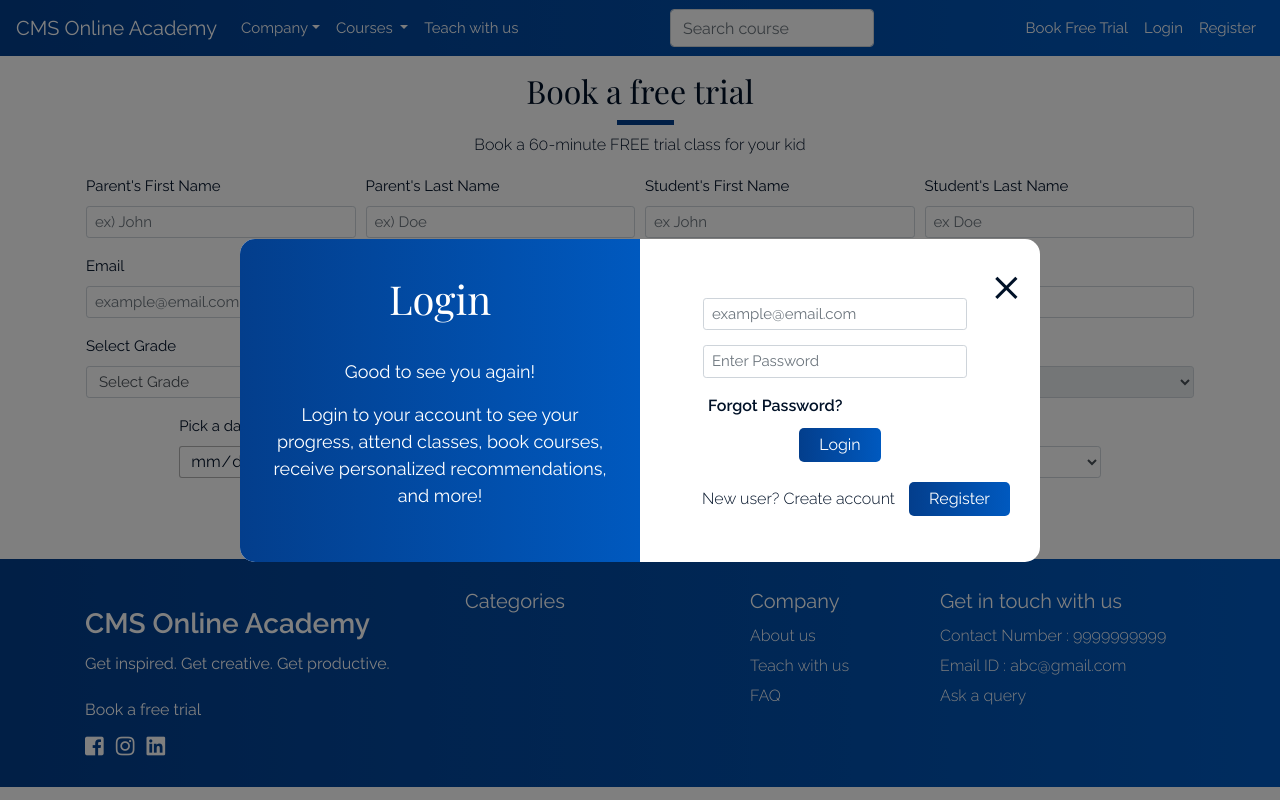
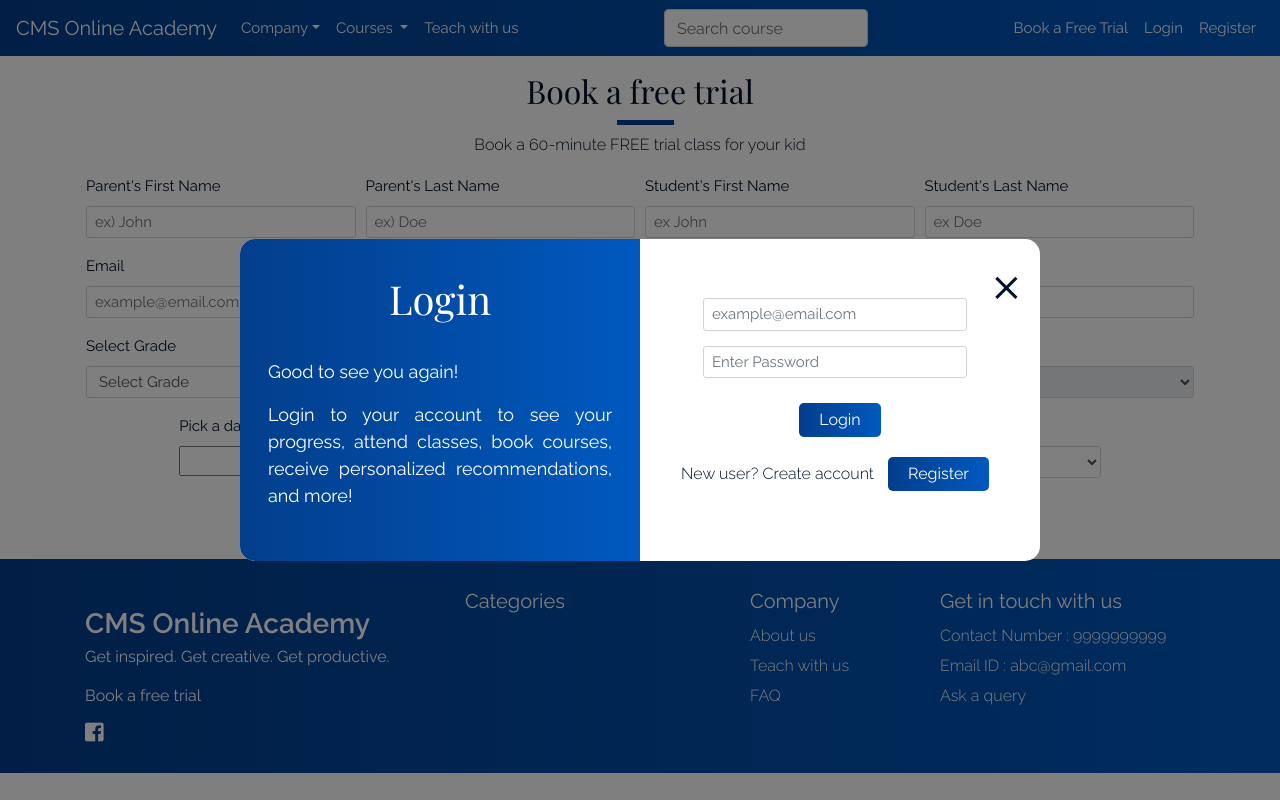
Before and after one commit to rsreevishal/Shop3DPrints, a Django app: page /book-trial in a window 1280 px wide, after a click on "Login". Run offline with Django 3.2, Linux system fonts and the light colour scheme; data that the repository does not hold is empty; some libraries are stand-ins or nearby versions.

Commit message:
Fixing Defects

```diff
--- a/api/static/styles/index.css
+++ b/api/static/styles/index.css
@@ -478,6 +478,11 @@ font-family: 'Raleway', sans-serif;
   font-size: 16px;
   color:#001127;
 }
+.img_ran1{
+  object-fit: cover;
+  width: auto;
+  height: 280px;
+}
 .img_ran{
   object-fit: cover;
   width: 100%;
--- a/templates/footer.html
+++ b/templates/footer.html
@@ -3,7 +3,7 @@
         <div class="row justify-content-between">
             <div class=" col-lg-4 col-md-3 col-sm-7 my-auto pt-5">
                 <h3><a href="{% url 'index' %}" class="h3">CMS Online Academy</a></h3>
-                <p>
+                <p style="line-height: 16px;">
                     <span class="sub">Get inspired. </span>
                     <span class="sub">Get creative. </span>
                     <span class="sub">Get productive.</span>
@@ -11,8 +11,8 @@
                 <a class="text-white " href="{% url 'book-trial' %}">Book a free trial</a>
                 <ul class="list-unstyled list-inline py-2">
                     <li class="list-inline-item"><a href="#"><i class="fab fa-facebook-square fa-lg"></i></a></li>
-                    <li class="list-inline-item"><a href="#"><i class="fab fa-instagram fa-lg"></i></a></li>
-                    <li class="list-inline-item"><a href="#"><i class="fab fa-linkedin fa-lg"></i></a></li>
+<!--                     <li class="list-inline-item"><a href="#"><i class="fab fa-instagram fa-lg"></i></a></li>
+                    <li class="list-inline-item"><a href="#"><i class="fab fa-linkedin fa-lg"></i></a></li> -->
                 </ul>
             </div>
             <div class=" col-lg-3 col-md-4  col-sm-5"><br>
--- a/templates/header.html
+++ b/templates/header.html
@@ -1,6 +1,6 @@
 <!-- NAVBAR -->
 <nav class="navbar sticky-top navbar-expand-lg navbar-dark navbar-custom py-2 justify-content-between">
-    <i class="fas fa-search d-sm-none"></i>
+<!--     <i class="fas fa-search d-sm-none"></i> -->
     <a class="navbar-brand" href="{% url 'index' %}">
         CMS Online Academy
     </a>
@@ -48,7 +48,7 @@
 
     <div class="collapse navbar-collapse justify-content-end" id="navbarSupportedContent" style="font-size: 15px;">
         <ul class="nav navbar-nav">
-            <li class="nav-item"><a class="nav-link text-light" href="{% url 'book-trial' %}">Book Free Trial</a></li>
+            <li class="nav-item"><a class="nav-link text-light" href="{% url 'book-trial' %}">Book a Free Trial</a></li>
             {% if me %}
                 <li class="nav-item"><a class="nav-link text-light" href="{% url 'student' %}" role="tab">Dashboard</a>
                 </li>
--- a/templates/landing/book-trial.html
+++ b/templates/landing/book-trial.html
@@ -3,6 +3,17 @@
 
 {% block head %}
     <title>CMS Online Academy | Book a Free Trial</title>
+    <link href="http://code.jquery.com/ui/1.10.4/themes/smoothness/jquery-ui.css" rel="Stylesheet"
+        type="text/css" />
+    <script type="text/javascript" src="http://code.jquery.com/jquery-1.7.2.min.js"></script>
+    <script type="text/javascript" src="http://code.jquery.com/ui/1.10.4/jquery-ui.js"></script>
+    <script language="javascript">
+        $(document).ready(function () {
+            $("#txtdate").datepicker({
+                minDate: 0
+            });
+        });
+    </script>
 {% endblock %}
 
 {% block landing-body %}
@@ -319,9 +330,9 @@
 
             <div class="form-row">
                 <div class="col-12 col-md-4 mx-auto">
-                    <div class="mx-auto">
-                        <label for="pick-date">Pick a date within the next 10 days</label>
-                        <input id="pick-date" type="date" min="2020-09-13" max="2020-10-13" required>
+                    <div class="mx-auto calendarDate">
+                        <label for="txtdate">Pick a date within the next 10 days</label>
+                        <input id="txtdate" type="text" required>
                     </div>
                 </div>
                 <div class="col-12 col-md-4 mx-auto">
@@ -330,7 +341,7 @@
                         <select id="course" class="form-control form-control-sm" required>
                             <option value="" selected disabled>Select Time</option>
                             <option>4PM-5PM</option>
-                            <option disabled>5PM-6PM</option>
+                            <option>5PM-6PM</option>
                             <option>4PM-5PM</option>
                             <option>4PM-5PM</option>
                         </select>
@@ -361,9 +372,13 @@
                 <div class="row no-gutters">
                     <div class="card-body  text-center text-small">
                         <p>You have successfully signed up for a free trial class!</p>
-                        <p>We will send you a mail shortly</p>
+                        <p>We will send you an email shortly</p>
                         <div class="text-center">
                             <button id="ok-submit" class="form-btn custom-btn"><a href="index.html" class="text-white">OK</a>
+                            </button>
+                        </div>
+                        <div class="text-center">
+                            <button class="form-btn custom-btn" data-dismiss="modal" aria-label="Close"> <a class="text-white">Cancel</a>
                             </button>
                         </div>
                     </div>
@@ -374,7 +389,7 @@
 {% endblock %}
 
 {% block script %}
-    <script>
+    <script >
 		$("#book-trial-form").submit(function(e)
 		{
 			$('#congrats-popup').modal('show');
--- a/templates/landing/modals/login.html
+++ b/templates/landing/modals/login.html
@@ -5,12 +5,12 @@
         <div class="card modal-content ">
             <div class="row no-gutters">
                 <div class="col-lg-6 reg-con">
-                    <div class="card-body  text-center text-white text-medium">
+                    <div class="card-body  text-justify text-white text-medium">
                         <div class="close-btn close d-inline d-lg-none" data-dismiss="modal" aria-label="Close">
                             &times;
                         </div>
                         <div class="py-3 px-2">
-                            <h1>Login</h1>
+                            <h1 class="text-center">Login</h1>
                             <br>
                             <p>Good to see you again!</p>
                             <p>Login to your account to see your progress, attend classes, book courses, receive
@@ -24,19 +24,18 @@
                         <div class="close-btn close d-none d-lg-inline" data-dismiss="modal" aria-label="Close">
                             &times;
                         </div>
-                        <form class="px-5 pt-lg-4"
-                        ">
+                        <form class="px-5 pt-lg-4">
                         <input type="email" class="form-row form-control form-control-sm" id="email"
                                placeholder="example@email.com" required>
                         <input type="Password" id="Password" class="form-row form-control form-control-sm"
                                placeholder="Enter Password" required>
-                        <a href="#forgot-popup" data-toggle="modal" data-target="	#forgot-popup" data-dismiss="modal"
-                           class="text-small" style="font-weight: 600">Forgot Password?</a>
+                      <!--   <a href="#forgot-popup" data-toggle="modal" data-target="	#forgot-popup" data-dismiss="modal"
+                           class="text-small" style="font-weight: 600">Forgot Password?</a> -->
                         <div class="text-center">
                             <button type="submit" class="form-btn custom-btn">Login</button>
                         </div>
                         </form>
-                        <p class="text-small text-right">New user? Create account
+                        <p class="text-small text-center">New user? Create account
                             <button class="form-btn custom-btn" role="button" data-toggle="modal"
                                     data-target="#register-popup" data-dismiss="modal">Register
                             </button>
--- a/templates/landing/modals/query.html
+++ b/templates/landing/modals/query.html
@@ -5,10 +5,10 @@
         <div class="card modal-content ">
             <div class="row no-gutters">
                 <div class="col-sm-5 query-con">
-                    <div class="card-body  text-center text-white text-medium">
+                    <div class="card-body  text-justify text-white text-medium">
                         <div class="close d-inline d-sm-none" data-dismiss="modal" aria-label="Close">&times;</div>
                         <div class="py-3 px-2">
-                            <h3>Send your query</h3>
+                            <h3 class="text-center">Send your query</h3>
                             <br>
                             <p>Have any questions?</p>
                             <p>Send us an email and we'll reply within 2-3 business days! </p>
@@ -22,7 +22,7 @@
                         <br>
                         <form class="mt-0 pt-0 pt-sm-5">
                             <input type="text" id="pname" class="form-control form-control-sm form-row"
-                                   placeholder="ex)John Doe" required>
+                                   placeholder="John Doe" required>
                             <input type="email" class="form-row form-control form-control-sm form-row" id="email"
                                    placeholder="example@email.com" required>
                             <textarea class="form-control form-control-sm form-row" id="query" name="query" rows="5"
--- a/templates/landing/modals/register.html
+++ b/templates/landing/modals/register.html
@@ -6,7 +6,7 @@
         <div class="card modal-content ">
             <div class="row no-gutters">
                 <div class="col-lg-4 reg-con">
-                    <div class="card-body  text-center text-white text-medium">
+                    <div class="card-body  text-justify text-white text-medium">
                         <div class="close-btn close d-inline d-lg-none" data-dismiss="modal" aria-label="Close">
                             &times;
                         </div>
@@ -31,12 +31,12 @@
                                 <div class="col-6">
                                     <label for="pfname">Parent's First Name</label>
                                     <input type="text" id="pfname" name="parent_first_name"
-                                           class="form-control form-control-sm " placeholder="ex) John" required>
+                                           class="form-control form-control-sm " placeholder="John" required>
                                 </div>
                                 <div class="col-6">
                                     <label for="plname">Parent's Last Name</label>
                                     <input type="text" id="plname" name="parent_last_name"
-                                           class="form-control form-control-sm" placeholder="ex) Doe" required>
+                                           class="form-control form-control-sm" placeholder="Doe" required>
                                 </div>
                             </div>
 
@@ -44,12 +44,12 @@
                                 <div class="col-6">
                                     <label for="sfname">Student's First Name</label>
                                     <input type="text" id="sfname" name="student_first_name"
-                                           class="form-control form-control-sm" placeholder="ex John" required>
+                                           class="form-control form-control-sm" placeholder="John" required>
                                 </div>
                                 <div class="col-6">
                                     <label for="slname">Student's Last Name</label>
                                     <input type="text" id="slname" name="student_last_name"
-                                           class="form-control form-control-sm" placeholder="ex Doe" required>
+                                           class="form-control form-control-sm" placeholder="Doe" required>
                                 </div>
                             </div>
 
@@ -320,7 +320,7 @@
                                 <div class="col-6">
                                     <label for="cn">Contact Number</label>
                                     <input type="tel" id="cn" name="phone_number" class="form-control form-control-sm"
-                                           placeholder="9999999999" required>
+                                           placeholder="9999999999" pattern="[0-9]{10}" required>
                                 </div>
                             </div>
 
@@ -339,7 +339,7 @@
                                     <input type="Password" id="Password" name="password"
                                            class="form-control form-control-sm"
                                            placeholder="Enter Password"
-                                           required> <!-- pattern="(?=.*d)(?=.*[a-z])(?=.*[A-Z]).{8,}" -->
+                                           required pattern="(?=.*d)(?=.*[a-z])(?=.*[A-Z]).{8,}">
                                 </div>
                                 <div class="col-6">
                                     <input type="Password" id="Password" class="form-control form-control-sm"
@@ -351,7 +351,7 @@
                             </div>
                             {% csrf_token %}
                         </form>
-                        <p class="text-small text-right">Already have an account?
+                        <p class="text-small text-center">Already have an account?
                             <button class="form-btn custom-btn" role="button" data-toggle="modal"
                                     data-target="#login-popup" data-dismiss="modal">Login
                             </button>
```
Also changed, not shown: templates/landing/course-details.html (+13 -2 lines), templates/landing/index.html (+14 -14 lines), templates/landing/teach-with-us.html (+5 -6 lines).
